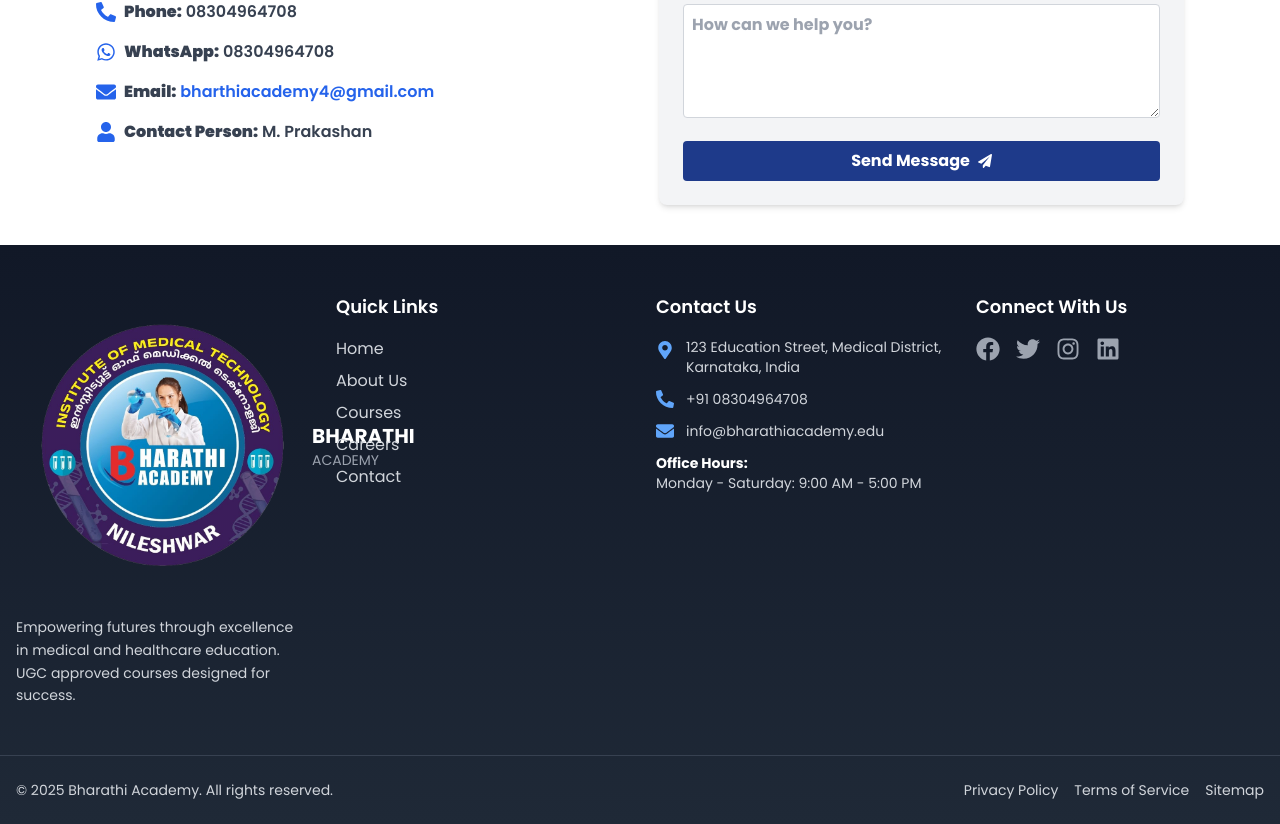
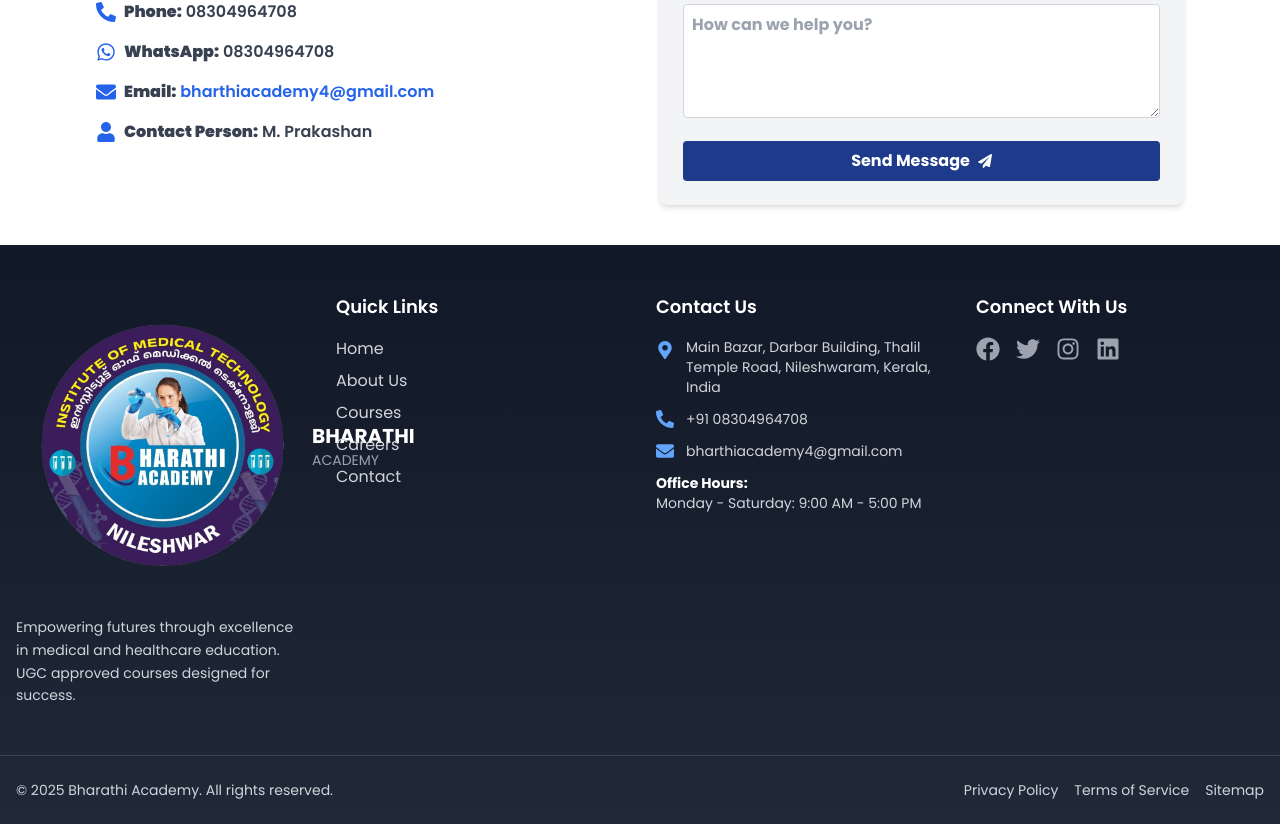
Before and after one commit to nandiniramesh-code/bharathi, a Next.js app: page / in a window 1280 px wide. Shown: the part 10253-11077 px from the top of the page. Built offline with nearby package versions, Linux system fonts and the light colour scheme.

Commit message:
Updated Email

```diff
--- a/src/Components/footer.js
+++ b/src/Components/footer.js
@@ -73,8 +73,8 @@
               <li className="flex items-start space-x-3">
                 <FaMapMarkerAlt className="text-blue-400 text-lg flex-shrink-0 mt-1" />
                 <span className="text-sm">
-                  123 Education Street, Medical District,
-                  Karnataka, India
+                Main Bazar, Darbar Building,
+                  Thalil Temple Road, Nileshwaram, Kerala, India
                 </span>
               </li>
               <li className="flex items-center space-x-3">
@@ -83,7 +83,7 @@
               </li>
               <li className="flex items-center space-x-3">
                 <FaEnvelope className="text-blue-400 text-lg flex-shrink-0" />
-                <span className="text-sm">info@bharathiacademy.edu</span>
+                <span className="text-sm"> bharthiacademy4@gmail.com</span>
               </li>
               <li className="text-sm">
                 <strong className="text-white">Office Hours:</strong>
```
